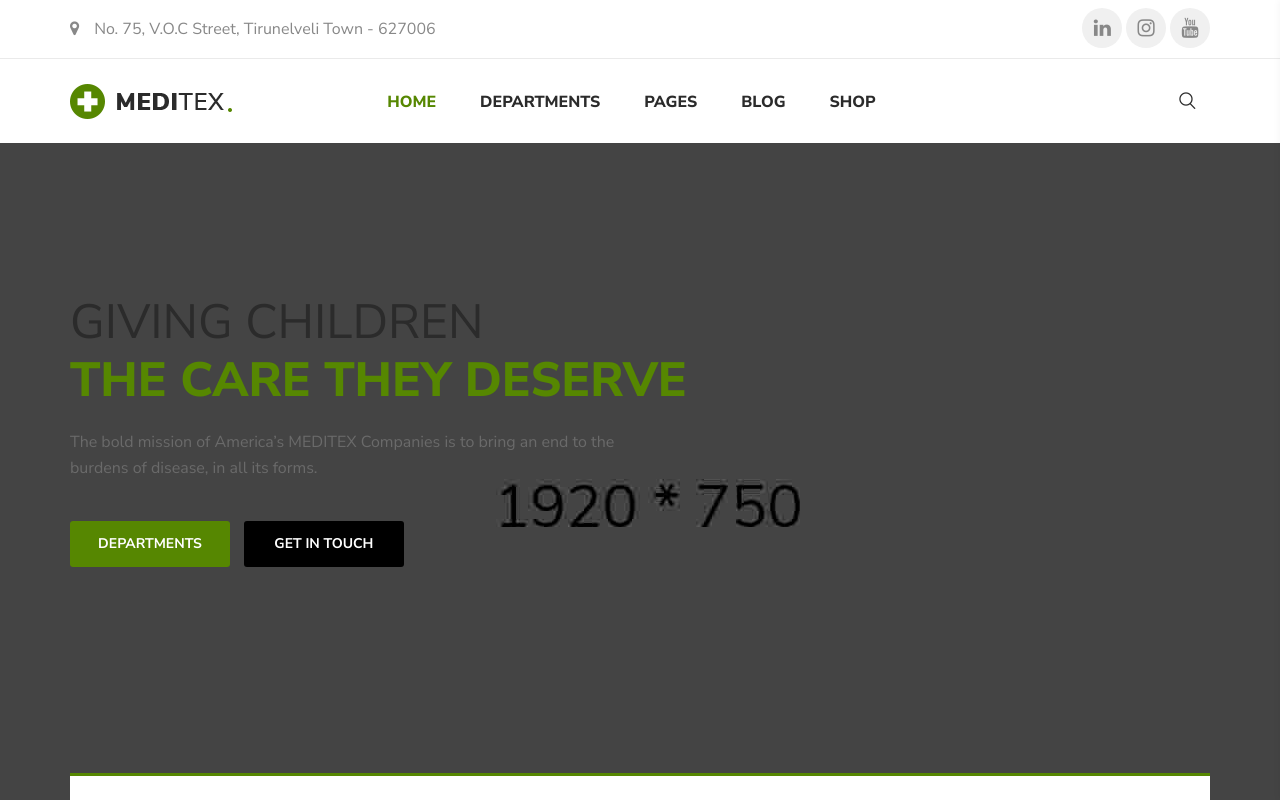
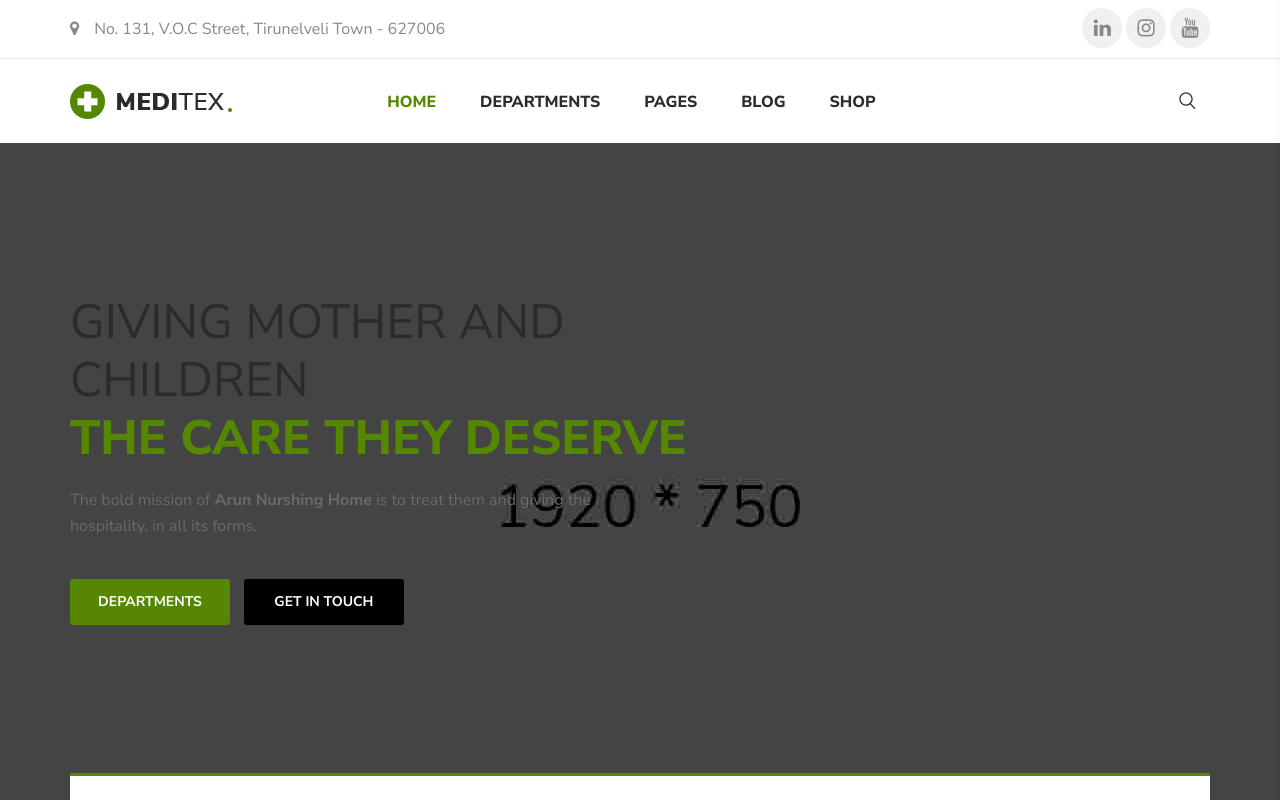
Before and after one commit to mari-sankar/arun-nurshing-home, a plain HTML site: page index.html in a window 1280 px wide. Shown: the top 800 px of the page. Drawn offline with Linux system fonts and the light colour scheme; some packages are replaced by stand-ins of ours.

Commit message:
modified:   index.html

```diff
--- a/index.html
+++ b/index.html
@@ -32,7 +32,7 @@
                   <div  class="row clearfix">
                      <div class="col-lg-12">
                         <div class="float-left">
-                           <a href="https://maps.app.goo.gl/DFoPPy7QhSe97Nxc8"><p><i class="fa fa-map-marker"></i>No. 75, V.O.C Street, Tirunelveli Town - 627006</p></a>
+                           <a href="https://maps.app.goo.gl/DFoPPy7QhSe97Nxc8"><p><i class="fa fa-map-marker"></i>No. 131, V.O.C Street, Tirunelveli Town - 627006</p></a>
                         </div>
                         <div class="float-right">
                            <div class="inner-sec">
@@ -134,13 +134,13 @@
          <div class="slide" style="background-image:url(assets/image/banner/home-1-banner-1.jpg)">
             <div class="container text-left">
                <div class="content ">
-                   <h1>GIVING CHILDREN<br/>
+                   <h1>GIVING MOTHER and CHILDREN<br/>
                       <span>THE CARE THEY DESERVE</span></h1>
-                   <div class="text">The bold mission of America’s MEDITEX Companies is to bring
-                   an end to the burdens of disease, in all its forms.</div>
+                   <div class="text">The bold mission of <b>Arun Nurshing Home</b>  is to treat
+                     them and giving the hospitality, in all its forms.</div>
                    <div class="link-box">
                         <a href="#" class="theme-btn ">DEPARTMENTS</a>
-                        <a href="#" class="theme-btn btn-dark">get in touch</a>
+                        <a href="#" class="theme-btn btn-dark">Get in touch</a>
                    </div>
                </div>
            </div>
@@ -632,7 +632,7 @@
                <div class="contact_through_inner">
                   <span class="flaticon-placeholder icon"></span>
                   <p><b>Address:</b><br/>
-                     No. 75, V.O.C Street<br/>
+                     No. 131, V.O.C Street<br/>
                      Tirunelveli Town - 627006</p>
                </div>
             </div>
```
